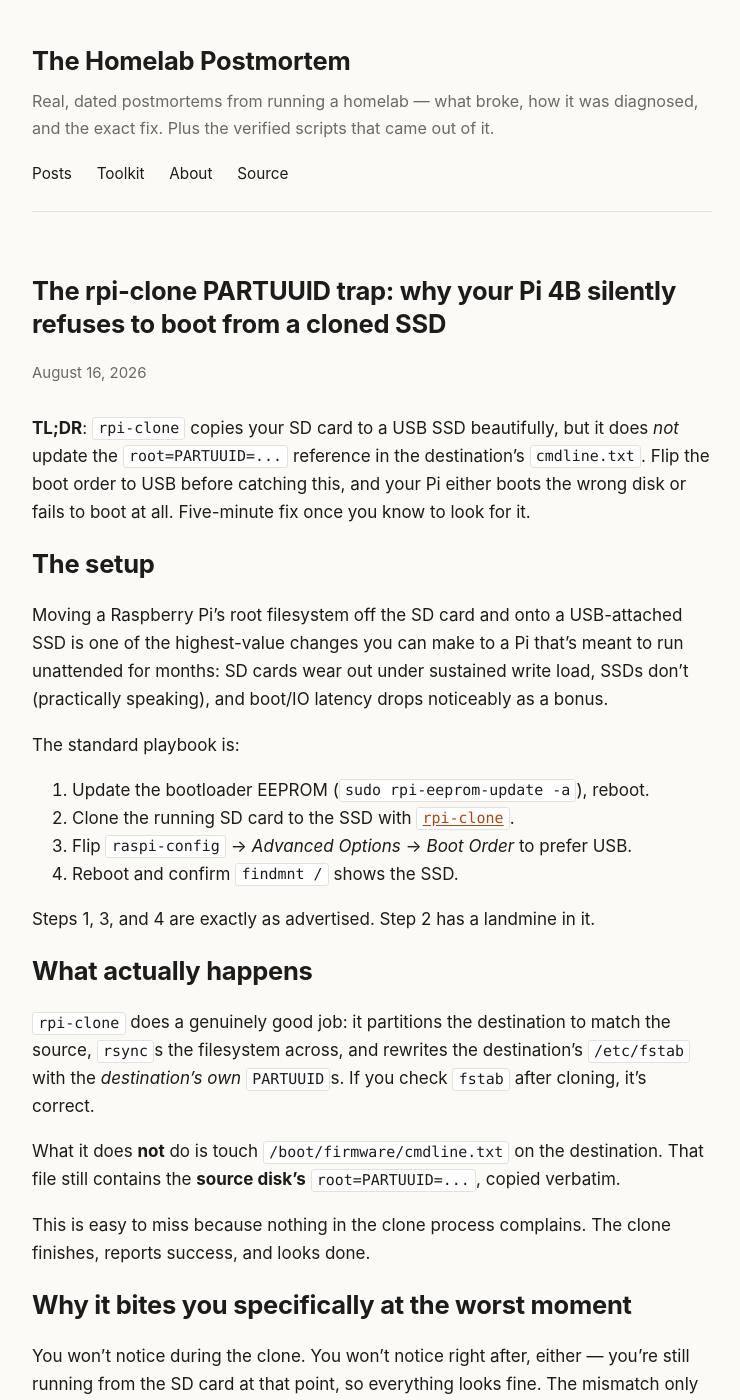
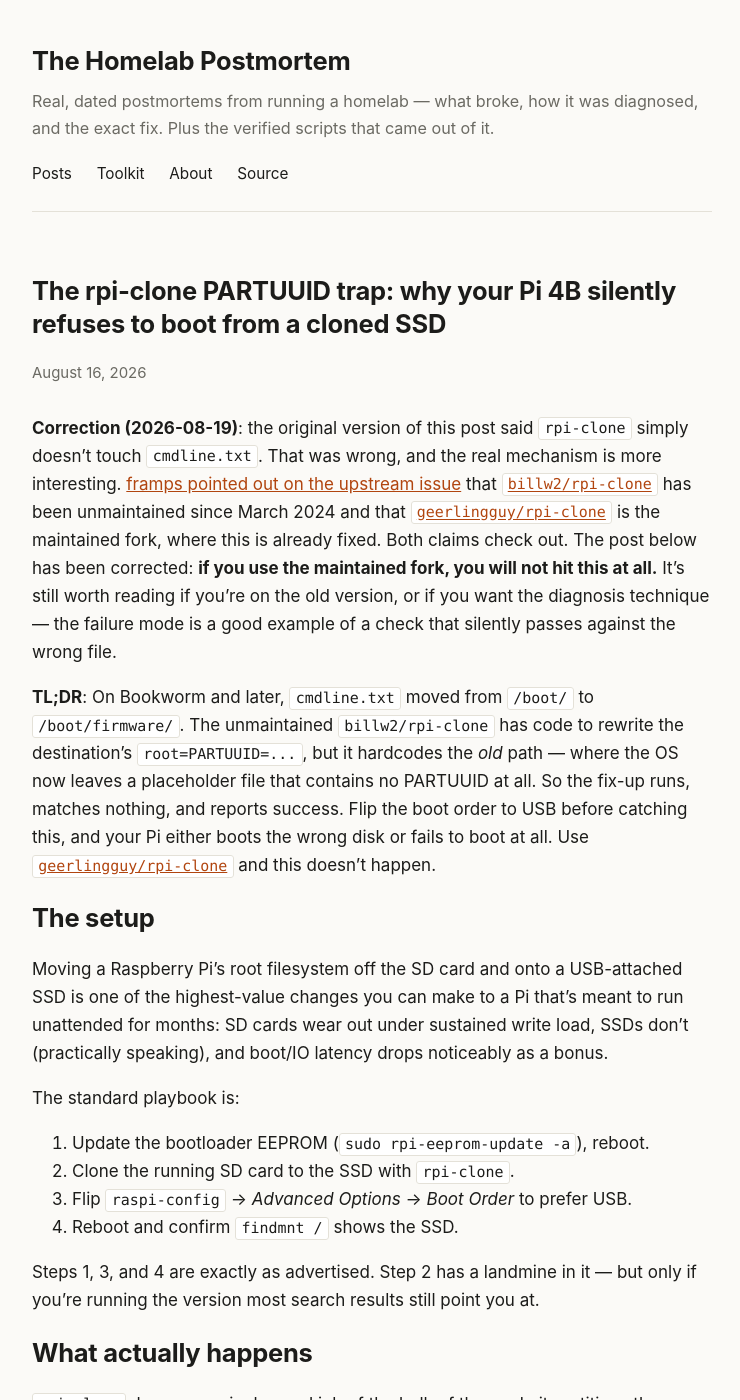
Before and after one commit to mitoyosh/homelab-postmortem, a Jekyll site: the page built from _posts/2026-08-16-rpi-clone-partuuid-trap.md, in a window 1280 px wide and 1400 px high. Shown: the whole window, without its empty margins (268-1008 px from the left). Built offline with Jekyll 4.4.1, drawn with Linux system fonts in a browser that asks for light colours; some of the changed text lies outside the part shown.

Commit message:
Correct the rpi-clone post: the tool tries to fix cmdline.txt, at the wrong path
framps pointed out on billw2/rpi-clone#182 that the repo has been
unmaintained since March 2024, that geerlingguy/rpi-clone is the
maintained fork, and that this is fixed there. Both verified:
billw2 last pushed 2024-03-21, geerlingguy 2026-04-19.

The original post's mechanism was also wrong. rpi-clone does have a
cmdline.txt fix-up section — billw2's version hardcodes
${clone}/boot/cmdline.txt, which on Bookworm+ is the OS's
'this file has moved' placeholder containing no PARTUUID. So the
fix-up runs, matches nothing, and reports success. The maintained
fork discovers the path at runtime instead.

Confirmed on the reference Pi: /boot/cmdline.txt is the placeholder,
the live file is /boot/firmware/cmdline.txt, and the script actually
run on 2026-08-15 is byte-identical (sha256) to billw2's current
master.

Adds a dated correction notice, the real mechanism with both code
paths quoted, a pointer to the maintained fork and to framps's
syncUUIDs, and a rewritten closing section. Toolkit script checked —
it mounts the boot partition directly so it never had this bug, and
it errors out on a missing root=PARTUUID rather than passing silently.

Co-Authored-By: Claude Opus 5 <noreply@anthropic.com>

````diff
--- a/_posts/2026-08-16-rpi-clone-partuuid-trap.md
+++ b/_posts/2026-08-16-rpi-clone-partuuid-trap.md
@@ -1,10 +1,31 @@
 ---
 title: "The rpi-clone PARTUUID trap: why your Pi 4B silently refuses to boot from a cloned SSD"
 date: 2026-08-16
-excerpt: "rpi-clone copies your SD card to a USB SSD beautifully, but it does not update the root=PARTUUID reference in the destination's cmdline.txt. Flip the boot order before catching this and your Pi either boots the wrong disk or fails to boot at all."
+excerpt: "The unmaintained rpi-clone tries to fix the root=PARTUUID reference in the destination's cmdline.txt — but looks for it at the pre-Bookworm path, finds a placeholder file, and silently does nothing. Flip the boot order before catching this and your Pi either boots the wrong disk or fails to boot at all."
+devto_tags: raspberrypi, linux, debugging
 ---
 
-**TL;DR**: `rpi-clone` copies your SD card to a USB SSD beautifully, but it does *not* update the `root=PARTUUID=...` reference in the destination's `cmdline.txt`. Flip the boot order to USB before catching this, and your Pi either boots the wrong disk or fails to boot at all. Five-minute fix once you know to look for it.
+**Correction (2026-08-19)**: the original version of this post said `rpi-clone`
+simply doesn't touch `cmdline.txt`. That was wrong, and the real mechanism is
+more interesting. [framps pointed out on the upstream
+issue](https://github.com/billw2/rpi-clone/issues/182#issuecomment-5329412786)
+that [`billw2/rpi-clone`](https://github.com/billw2/rpi-clone) has been
+unmaintained since March 2024 and that
+[`geerlingguy/rpi-clone`](https://github.com/geerlingguy/rpi-clone) is the
+maintained fork, where this is already fixed. Both claims check out. The post
+below has been corrected: **if you use the maintained fork, you will not hit
+this at all.** It's still worth reading if you're on the old version, or if you
+want the diagnosis technique — the failure mode is a good example of a check
+that silently passes against the wrong file.
+
+**TL;DR**: On Bookworm and later, `cmdline.txt` moved from `/boot/` to
+`/boot/firmware/`. The unmaintained `billw2/rpi-clone` has code to rewrite the
+destination's `root=PARTUUID=...`, but it hardcodes the *old* path — where the
+OS now leaves a placeholder file that contains no PARTUUID at all. So the fix-up
+runs, matches nothing, and reports success. Flip the boot order to USB before
+catching this, and your Pi either boots the wrong disk or fails to boot at all.
+Use [`geerlingguy/rpi-clone`](https://github.com/geerlingguy/rpi-clone) and this
+doesn't happen.
 
 ## The setup
 
@@ -13,19 +34,42 @@ Moving a Raspberry Pi's root filesystem off the SD card and onto a USB-attached
 The standard playbook is:
 
 1. Update the bootloader EEPROM (`sudo rpi-eeprom-update -a`), reboot.
-2. Clone the running SD card to the SSD with [`rpi-clone`](https://github.com/billw2/rpi-clone).
+2. Clone the running SD card to the SSD with `rpi-clone`.
 3. Flip `raspi-config` → *Advanced Options* → *Boot Order* to prefer USB.
 4. Reboot and confirm `findmnt /` shows the SSD.
 
-Steps 1, 3, and 4 are exactly as advertised. Step 2 has a landmine in it.
+Steps 1, 3, and 4 are exactly as advertised. Step 2 has a landmine in it — but only if you're running the version most search results still point you at.
 
 ## What actually happens
 
-`rpi-clone` does a genuinely good job: it partitions the destination to match the source, `rsync`s the filesystem across, and rewrites the destination's `/etc/fstab` with the *destination's own* `PARTUUID`s. If you check `fstab` after cloning, it's correct.
+`rpi-clone` does a genuinely good job of the bulk of the work: it partitions the destination to match the source, `rsync`s the filesystem across, and rewrites the destination's `/etc/fstab` with the *destination's own* `PARTUUID`s. If you check `fstab` after cloning, it's correct.
 
-What it does **not** do is touch `/boot/firmware/cmdline.txt` on the destination. That file still contains the **source disk's** `root=PARTUUID=...`, copied verbatim.
+It also has a section that is supposed to do the same for `cmdline.txt`. In the unmaintained version, it looks like this:
 
-This is easy to miss because nothing in the clone process complains. The clone finishes, reports success, and looks done.
+```bash
+# Fix PARTUUID or device name references in cmdline.txt and fstab
+cmdline_txt=${clone}/boot/cmdline.txt
+```
+
+That path is the problem. Starting with Bookworm, the boot partition is mounted at `/boot/firmware`, not `/boot`, and `cmdline.txt` went with it. What's left behind at the old location is a placeholder the OS ships deliberately:
+
+```
+$ cat /boot/cmdline.txt
+DO NOT EDIT THIS FILE
+
+The file you are looking for has moved to /boot/firmware/cmdline.txt
+```
+
+So the fix-up code does run. It opens that file, greps it for the source disk's PARTUUID, finds nothing (there are no PARTUUIDs in it — it's three lines of English), and moves on without editing anything and without warning you. The real `cmdline.txt`, sitting in `/boot/firmware/` on the destination, keeps the **source disk's** `root=PARTUUID=...`, copied verbatim by the `rsync`.
+
+This is worse than not handling `cmdline.txt` at all, because the code *looks* like it handles it. Reading the script doesn't reveal the bug; you have to know that the path moved.
+
+The maintained fork fixes exactly this by discovering the path at runtime instead of hardcoding it:
+
+```bash
+# Starting with bookworm /boot/firmware/cmdline.txt is used.
+cmdlinedir=$(mount | awk '$3 ~ "^/boot(/firmware)?$" && $5 == "vfat" { print substr($3, 2); exit }')
+```
 
 ## Why it bites you specifically at the worst moment
 
@@ -35,7 +79,7 @@ At that point the kernel is told "find your root filesystem at PARTUUID `10052bb
 
 ## How to catch it before rebooting
 
-Right after the clone finishes — **before** you touch the boot order — compare the source and destination PARTUUIDs directly:
+Right after the clone finishes — **before** you touch the boot order — compare the source and destination PARTUUIDs directly. Note the destination path: `/boot/firmware/cmdline.txt` lives on the *boot partition*, so mounting `/dev/sda1` gives you `cmdline.txt` at the mount root.
 
 ```bash
 # What the SD card's root partition is actually called
@@ -65,8 +109,14 @@ sudo grep -rl "<OLD_PARTUUID>" /mnt 2>/dev/null
 
 If that returns nothing, unmount and reboot into the boot-order change with confidence.
 
+The better fix, if you haven't cloned yet: use [`geerlingguy/rpi-clone`](https://github.com/geerlingguy/rpi-clone), which handles this correctly. framps also maintains [`syncUUIDs`](https://github.com/framps/raspberryTools/blob/master/syncUUIDs.sh), which checks and optionally repairs UUID mismatches in both `fstab` and the kernel command line after the fact.
+
 A ready-to-run version of this check-and-fix — with a dry-run mode and an automatic backup of `cmdline.txt` before it touches anything — is in the [toolkit](https://homelabpostmortem.com/toolkit/) that comes with this post.
 
 ## The general lesson
 
-Any tool that clones a running system to a new disk has to solve the "how does the new disk know it's the new disk" problem somewhere. Some tools solve it by rewriting every reference at clone time; `rpi-clone` solves *most* of it that way (fstab) but leaves one file (cmdline.txt) untouched. That's not a bug exactly — it's a scope boundary the tool doesn't advertise loudly. The general habit worth keeping: after any disk clone, before changing what your firmware boots from, grep the new disk for the old disk's identifiers. If anything comes back, you've found your landmine before it found you.
+The instinct after a failure like this is "the tool didn't do X." Often the truth is "the tool tried to do X somewhere that stopped existing," which is a different bug with a different fix — and one you'll misdiagnose if you stop at the symptom.
+
+What made this one invisible is that the failed step had no failure. The code path ran, its search matched zero lines, and zero matches is indistinguishable from "nothing needed changing." A check that can't tell *absent* from *already fine* will report success in both cases, and you find out which one it was at boot time.
+
+Two habits fall out of that. After any disk clone, before changing what your firmware boots from, grep the new disk for the *old* disk's identifiers — verify the outcome, not the exit code. And when a tool with thousands of stars behaves oddly on a current OS, check when it was last touched before assuming your setup is at fault: search rankings reflect accumulated popularity, not current maintenance.
````
